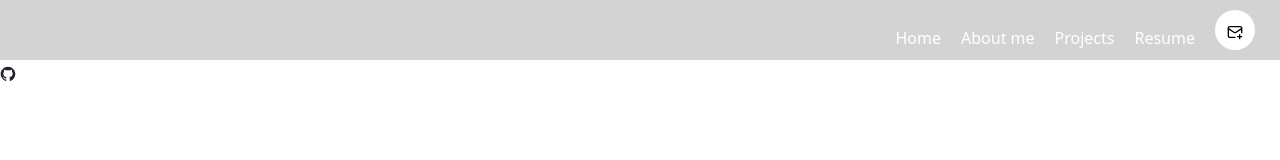
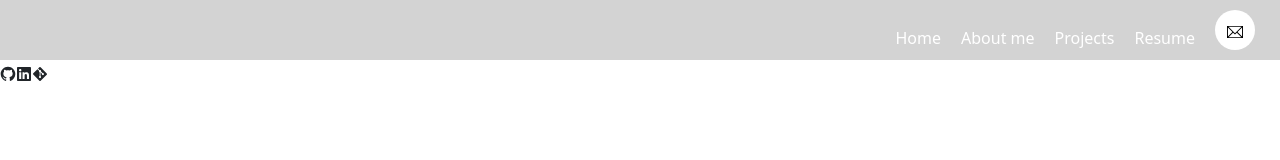
Before and after one commit to Ariesscode/React-Portfolio, a React (Vite) app in the folder React Portfolfio/: page / in a window 1280 px wide. Shown: the top 160 px of the page. Built offline with nearby package versions, Linux system fonts and the light colour scheme.

Commit message:
add flex display for icons

```diff
--- a/React Portfolfio/src/components/Header.jsx
+++ b/React Portfolfio/src/components/Header.jsx
@@ -1,35 +1,33 @@
 import React from 'react';
 import 'bootstrap/dist/css/bootstrap.min.css';
 import { GrGithub } from "react-icons/gr";
+import { FaLinkedin } from "react-icons/fa";
+import { FaGitAlt } from "react-icons/fa";
 
 import '../styles/Header.css';
 
 
 const styles = {
   headerStyle: {
-    background: 'lightorange',
-    width: '70%',
-    marginTop: '5px',
-    height: '300'
-  },
-  headingStyle: {
-    fontSize: '20px',
-  },
+    display: 'flex'
+  }
+
 
 };
 
 
 function Header() {
   return (
-    <header>
+    <header style={styles.headerStyle}>
     <div className="github-link">
     <GrGithub />
     </div>
     <div className="linkedIn-link">
-      <i className="bi bi-linkedin"></i>
+    <FaLinkedin />
+
     </div>
     <div className="repo-link">
-      <i className="bi bi-git-repo"></i>
+    <FaGitAlt />
     </div>
   </header>
 );
--- a/React Portfolfio/src/components/Nav.jsx
+++ b/React Portfolfio/src/components/Nav.jsx
@@ -1,7 +1,7 @@
 import React from 'react';
 import '../styles/Navbar.css';
 import 'bootstrap/dist/css/bootstrap.min.css';
-import { LuMailPlus } from "react-icons/lu";
+import { TfiEmail } from "react-icons/tfi";
 
 export default function Nav() {
   const styles = {
@@ -65,7 +65,7 @@ export default function Nav() {
         </li>
       </ul>
       <a style={styles.navbarContact} href="#">
-      <LuMailPlus />
+      <TfiEmail />
 
       </a>
 
```
